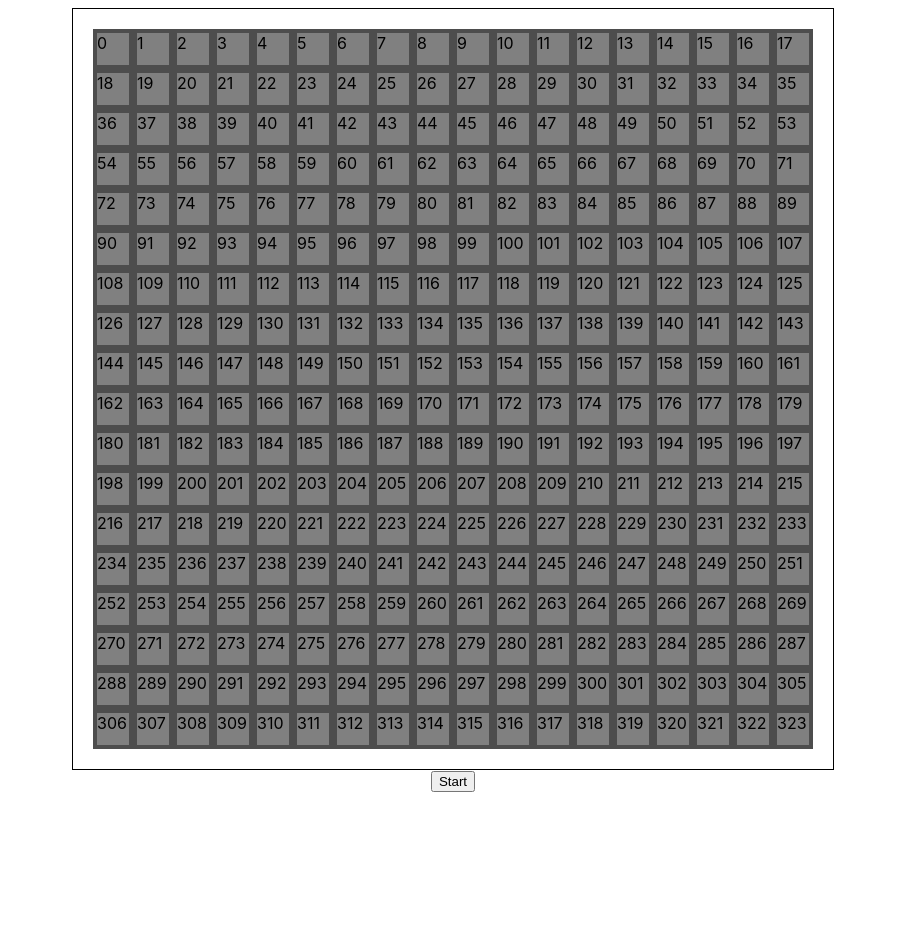
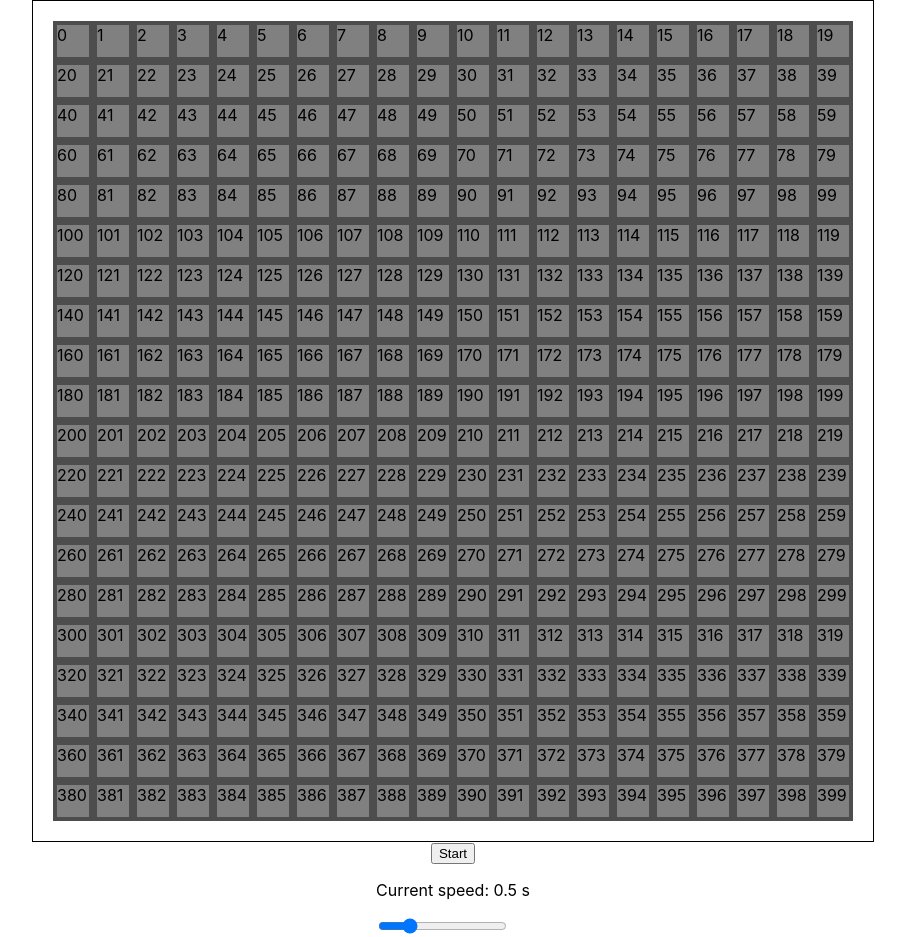
Before and after one commit to memerchik/life-game, a React (Create React App) app: page / in a window 1280 px wide. Shown: the top 937 px of the page, without its empty margins (187-1092 px from the left). Before the commit the page ends 800 px from the top, so only its background shows below. Built offline with nearby package versions, Linux system fonts and the light colour scheme.

Commit message:
Speed slider+ matrix size change(partially working)

```diff
--- a/src/App.css
+++ b/src/App.css
@@ -4,15 +4,15 @@
 .App{
     display: flex;
     width: 100%;
-    height: 100vh;
     justify-content: center;
     align-items: center;
     flex-direction: column;
 }
 
 .game-table{
-    width: 762px;
-    height: 762px;
+    width: 800px;
+    box-sizing: content-box;
+    height: 800px;
     border: 1px black solid;
     padding: 20px;
     display: flex;
@@ -21,10 +21,9 @@
 }
 
 .Cell{
-    height: 40px;
-    width: 40px;
     background-color: gray;
     border: 4px rgb(77, 77, 77) solid;
+    box-sizing: border-box;
 }
 
 .yellow{
--- a/src/App.js
+++ b/src/App.js
@@ -3,13 +3,18 @@ import Cell from './Cell';
 import Table from './Table'
 import StartBtn from './StartBtn';
 import React, {useState} from "react";
+import SpeedSelector from './SpeedSelector';
+import MatrixSize from './MatrixSize';
 function App() {
-
+  const [matrixSize, changeSize] = useState(20)
   const [play, setPlay] = useState(false)
+  const [playSpeed, changePlaySpeed] = useState(500)
   return (
     <div className="App">
-      <Table play={play}/>
+      <Table play={play} playSpeed={playSpeed} matrixSize={matrixSize}/>
       <StartBtn play={play} changePlay={setPlay}/>
+      <SpeedSelector playSpeed={playSpeed} changePlaySpeed={changePlaySpeed}/>
+      <MatrixSize ThisMatrixSize={matrixSize} changeSize={changeSize}/>
     </div>
   );
 
--- a/src/Cell.js
+++ b/src/Cell.js
@@ -1,34 +1,34 @@
 import './App.css';
 import {useRef} from "react";
 
-function Cell({type, number, click}) {
+function Cell({type, number, click, matrixSize}) {
+    let cellSize = 800/matrixSize+"px"
     let alive = false
     let ref = useRef(null)
-    let row = Math.floor(number/18);
-    let column = number%18;
+    let row = Math.floor(number/matrixSize);
+    let column = number%matrixSize;
     function MyClick(){
         if(alive==true){
             alive=false
-            click(row,column, "setDead")
+            click(row, column, "setDead")
         }
         else{
             alive=true
-            click(row,column, "setAlive")
+            click(row, column, "setAlive")
         }
-
     }
 
     if(type=="yellow"){
         alive = true
         return (
-            <div className="Cell yellow" ref={ref} onClick={()=>MyClick()}>
+            <div className="Cell yellow" ref={ref} onClick={()=>MyClick()} style={{height: cellSize, width: cellSize}}>
                 {number}
             </div>
         );
     }
     else{
         return (
-            <div className="Cell" ref={ref} onClick={()=>MyClick()}>
+            <div className="Cell" ref={ref} onClick={()=>MyClick()} style={{height: cellSize, width: cellSize}}>
                 {number}
             </div>
         );
--- /dev/null
+++ b/src/MatrixSize.js
@@ -0,0 +1,17 @@
+import './App.css';
+import React, {useRef, useState} from "react";
+
+function MatrixSize({ThisMatrixSize, changeSize}) {
+    const a = useRef(null)
+    function changeMatrixSize(){
+        changeSize(Number(a.current.value))
+    }
+    return (
+    <div className="MatrixSize">
+        <input type="number" value={ThisMatrixSize} ref={a} onChange={()=>changeMatrixSize()}></input>
+    </div>
+    );
+
+}
+
+export default MatrixSize;
--- /dev/null
+++ b/src/SpeedSelector.js
@@ -0,0 +1,17 @@
+import './App.css';
+import React, {useRef, useState} from "react";
+function SpeedSelector({playSpeed, changePlaySpeed}) {
+    const a = useRef(null)
+    function speedChange(){
+        changePlaySpeed(a.current.value)
+    }
+    return (
+    <div className="Speed">
+        <p>Current speed: {playSpeed/1000} s</p>
+        <input type="range" onChange={()=>speedChange()} min={100} max={2000} step={100} value={playSpeed} ref={a}></input>
+    </div>
+    );
+
+}
+
+export default SpeedSelector;
--- a/src/Table.js
+++ b/src/Table.js
@@ -3,8 +3,10 @@ import Cell from './Cell';
 import React, {useState, useEffect} from "react";
 
 //18*18
-function Table({play}) {
-    const [matrix, changeMatrix] = useState(Array(18).fill(null).map(()=>Array(18).fill(0)))
+function Table({play, playSpeed, matrixSize}) {
+    console.log(matrixSize)
+    const [matrix, changeMatrix] = useState(Array(matrixSize).fill(null).map(()=>Array(matrixSize).fill(0)))
+
     const [key, setKey] = useState(1) // render
 
     function countNeighbours(cellRow, cellColumn){
@@ -226,7 +228,7 @@ function Table({play}) {
         if(action=="setAlive"){
             let matrix2 = matrix;
             matrix2[cellRow][cellColumn]=1
-            console.log(countNeighbours(cellRow, cellColumn).length)
+            //console.log(countNeighbours(cellRow, cellColumn).length)
             changeMatrix(matrix2)
         }
         if(action=="setDead"){
@@ -242,7 +244,7 @@ function Table({play}) {
         setKey((key)=>key+1)
         const interval = setInterval(() => {
             processMatrix(matrix)
-        }, 500);
+        }, playSpeed);
 
         if(play==true){
             return ()=> clearInterval(interval);
@@ -256,7 +258,7 @@ function Table({play}) {
     //function
 
     function processMatrix(matrix){
-        let newMatrix = Array(18).fill(null).map(()=>Array(18).fill(0))
+        let newMatrix = Array(matrixSize).fill(null).map(()=>Array(matrixSize).fill(0))
         matrix.map((matrixRow, ind1)=>{
             matrixRow.map((filled, ind2)=>{
                 newMatrix[ind1][ind2]=matrix[ind1][ind2]
@@ -327,12 +329,12 @@ function Table({play}) {
       <div className="game-table">
         {matrix.map((matrixRow, ind1)=>(
             matrixRow.map((thisCell, ind2)=>{
-                let number = ind1*18+ind2
+                let number = ind1*matrixSize+ind2
                 if(thisCell==1){
-                    return (<Cell type="yellow" click={changeCellBeforeStart} number={number}/>)
+                    return (<Cell type="yellow" click={changeCellBeforeStart} number={number} matrixSize={matrixSize}/>)
                 }
                 else{
-                    return (<Cell type="grey" click={changeCellBeforeStart} number={number}/>)
+                    return (<Cell type="grey" click={changeCellBeforeStart} number={number} matrixSize={matrixSize}/>)
                 }
             })
         ))}
```
